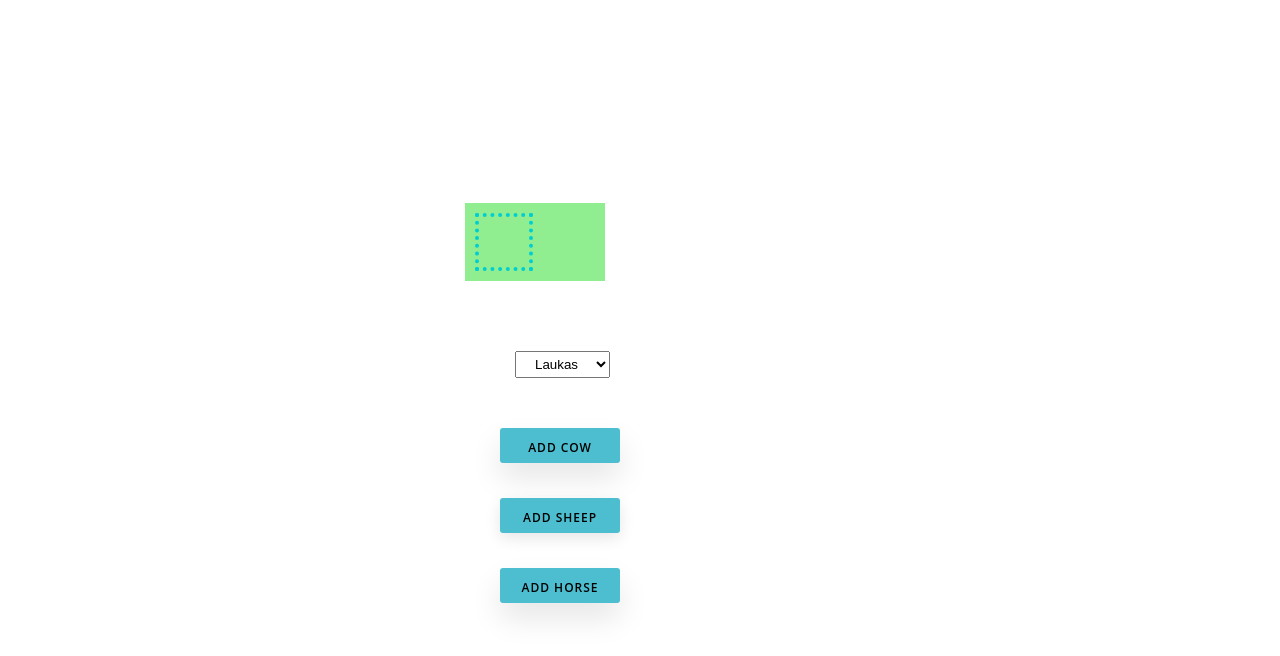
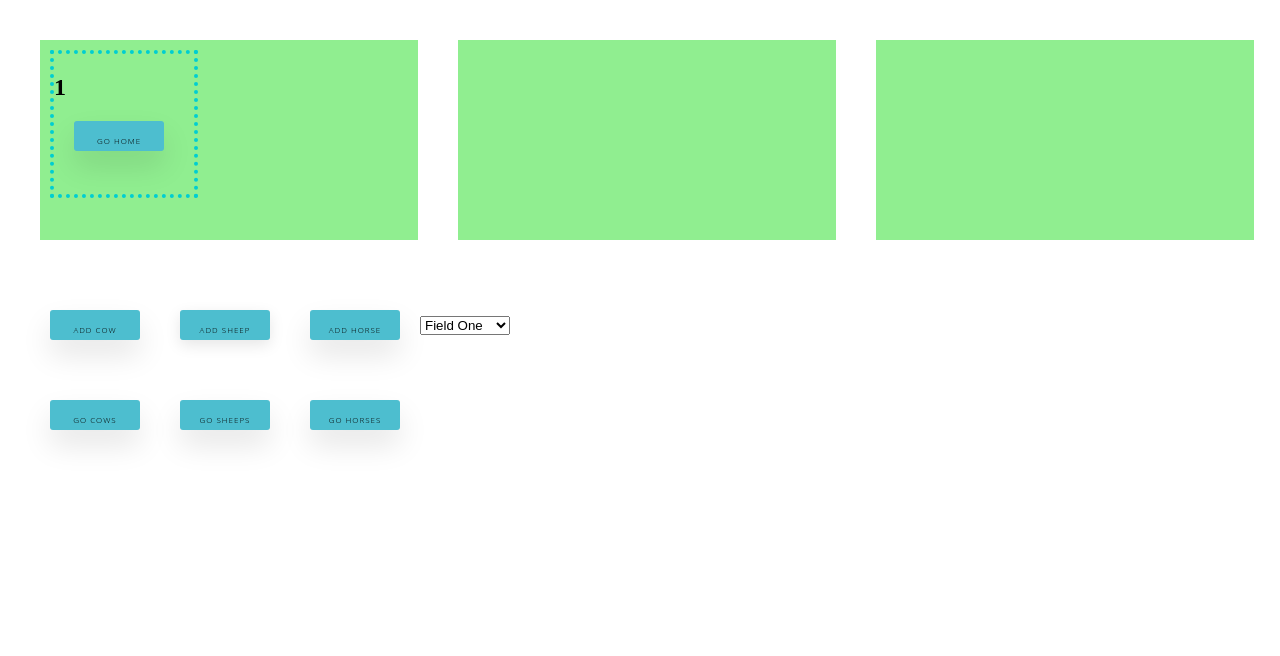
Before and after one commit to Ambera543/testukai, a React (Create React App) app in the folder liutas/: page / in a window 1280 px wide. Both pictures are taken after a click on the button "ADD SHEEP". Shown: the top 656 px of the page. Built offline with nearby package versions, Linux system fonts and the light colour scheme.

Commit message:
klases darbas

```diff
--- a/liutas/src/App.jsx
+++ b/liutas/src/App.jsx
@@ -1,57 +1,144 @@
-import { useState} from "react";
+import { useState, useEffect } from "react";
 import FieldAnimal from "./Components/FieldAnimal";
+import idGenerator from "./Common/idGenerator";
 
 
 function App() {
 
     const [field, setField] = useState([]);
-     const [field2, setField2] = useState([]);
+    const [fieldNamber, setFieldNamber] = useState(1);
+
     const add = (what) => {
         const fieldCopy = field.slice();
-        fieldCopy.push({animal:what});
+        fieldCopy.push({
+            id: idGenerator(),
+            animal: what,
+            field: parseInt(fieldNamber)
+        });
         setField(fieldCopy);
+        localStorage.setItem('animals', JSON.stringify(fieldCopy))
         console.log(fieldCopy);
     }
-    const add1 = (what) => {
-        const fieldCopy2 = field2.slice();
-        fieldCopy2.push({animal:what});
-        setField2(fieldCopy2);
-        console.log(fieldCopy2);
-    }
-    // useEffect(() => {
-    //     console.log('susirenderino')
-    // }, []);
-    const fields = (e, what) => {
-      switch (what) {
-          case 'field1':
-              setField(e.target.value);
-              break;
-          case 'field2':
-              setField2(e.target.value);
-              break;
 
-              default:;
-      }
+     const selectField = e => {
+      setFieldNamber(e.target.value);
   }
 
+  const goHome = (id) => {
+      const fieldCopy = field.slice();
+      const ind = fieldCopy.findIndex(e => e.id === id);
+      fieldCopy.splice(ind, 1);
+      setField(fieldCopy);
+      localStorage.setItem('animals', JSON.stringify(fieldCopy))
+  }
+
+  const groupGoHome = (group) => {
+      const fieldCopy = field.slice();
+      while(true) {
+          const ind = fieldCopy.findIndex(e => e.animal === group);
+          if (ind < 0) {
+              break;
+          }
+          fieldCopy.splice(ind, 1);
+      }
+      setField(fieldCopy);
+      localStorage.setItem('animals', JSON.stringify(fieldCopy))
+  }
+
+  useEffect(() => {
+      const animalsFromStorage = localStorage.getItem('animals');
+      if (null !== animalsFromStorage) {
+          setField(JSON.parse(animalsFromStorage));
+      }
+  }, []);
+
+
     return (
-        <div className="field">
-        <div>
-          {field.map((fieldAnimal, i)=><FieldAnimal key={i} fieldAnimal={fieldAnimal}></FieldAnimal>)}
-        </div>
-        <div>
-          {field2.map((fieldAnimal, i)=><FieldAnimal key={i} fieldAnimal={fieldAnimal}></FieldAnimal>)}
-        </div>
-        <select className="select" onChange={e => fields(e, 'fields')} value={fields}>
-        <option value={field}>Laukas</option>
-        <option value={field2}>Pieva</option>
-        </select>
-        <button onClick={() => add1('cow')}>Add cow</button>
-        <button onClick={() => add1('sheep')}>Add sheep</button>
-        <button onClick={() => add('horse')}>Add horse</button>
-        </div>
+        <>
+            <div className="field">
+                <div className="field__part">
+                    {field.map((fieldAnimal, i) => <FieldAnimal key={i} field={1} fieldAnimal={fieldAnimal} ></FieldAnimal>)}
+                </div>
+                <div className="field__part">
+                    {field.map((fieldAnimal, i) => <FieldAnimal key={i} field={2} fieldAnimal={fieldAnimal} goHome={goHome}></FieldAnimal>)}
+                </div>
+                <div className="field__part">
+                    {field.map((fieldAnimal, i) => <FieldAnimal key={i} field={3} fieldAnimal={fieldAnimal} goHome={goHome}></FieldAnimal>)}
+                </div>
+            </div>
+            <div className="buttons-holder">
+                <button onClick={() => add('cow')}>Add cow</button>
+                <button onClick={() => add('sheep')}>Add sheep</button>
+                <button onClick={() => add('horse')}>Add horse</button>
+                <select value={fieldNamber} onChange={selectField}>
+                    <option value={1}>Field One</option>
+                    <option value={2}>Field Two</option>
+                    <option value={3}>Field Three</option>
+                </select>
+            </div>
+            <div className="buttons-holder">
+                <button onClick={() => groupGoHome('cow')}>Go cows</button>
+                <button onClick={() => groupGoHome('sheep')}>Go sheeps</button>
+                <button onClick={() => groupGoHome('horse')}>Go horses</button>
+            </div>
+        </>
     );
 
 }
 
 export default App;
+
+
+// const ind = fieldCopy.findIndex(e => e.id === id);
+
+// fieldCopy.splice(ind, 1);
+
+// const [field, setField] = useState([]);
+// const [field2, setField2] = useState([]);
+// const add = (what) => {
+//    const fieldCopy = field.slice();
+//    fieldCopy.push({animal:what});
+//    setField(fieldCopy);
+//    console.log(fieldCopy);
+// }
+// const add1 = (what) => {
+//    const fieldCopy2 = field2.slice();
+//    fieldCopy2.push({animal:what});
+//    setField2(fieldCopy2);
+//    console.log(fieldCopy2);
+// }
+// // useEffect(() => {
+// //     console.log('susirenderino')
+// // }, []);
+// const fields = (e, what) => {
+//  switch (what) {
+//      case 'field1':
+//          setField(e.target.value);
+//          break;
+//      case 'field2':
+//          setField2(e.target.value);
+//          break;
+
+//          default:;
+//  }
+// }
+
+// return (
+//    <div className="field">
+//    <div>
+//      {field.map((fieldAnimal, i)=><FieldAnimal key={i} fieldAnimal={fieldAnimal}></FieldAnimal>)}
+//    </div>
+//    <div>
+//      {field2.map((fieldAnimal, i)=><FieldAnimal key={i} fieldAnimal={fieldAnimal}></FieldAnimal>)}
+//    </div>
+//    <select className="select" onChange={e => fields(e, 'fields')} value={fields}>
+//    <option value={field}>Laukas</option>
+//    <option value={field2}>Pieva</option>
+//    </select>
+//    <button onClick={() => add1('cow')}>Add cow</button>
+//    <button onClick={() => add1('sheep')}>Add sheep</button>
+//    <button onClick={() => add('horse')}>Add horse</button>
+//    </div>
+// );
+
+// }
--- /dev/null
+++ b/liutas/src/Common/idGenerator.js
@@ -0,0 +1,12 @@
+const idGenerator = () => {
+    let id = localStorage.getItem('lastId');
+    if (null === id) {
+        localStorage.setItem('lastId', 1);
+        return 1;
+    }
+    id = parseInt(id);
+    id++;
+    localStorage.setItem('lastId', id);
+    return id;
+}
+export default idGenerator
--- a/liutas/src/Components/FieldAnimal.jsx
+++ b/liutas/src/Components/FieldAnimal.jsx
@@ -1,21 +1,27 @@
-function FieldAnimal({ fieldAnimal }) {
+function FieldAnimal({ fieldAnimal, field, goHome }) {
 
 
-    if ('cow' === fieldAnimal.animal) {
+    if (field === fieldAnimal.field && 'cow' === fieldAnimal.animal) {
         return (
-            <div className="cow">
+            <div className="cow" onClick={() => goHome(fieldAnimal.id)}>
+                <h2>{fieldAnimal.id}</h2>
+                <button onClick={goHome}>Go Home</button>
             </div>
         );
     }
-    else if ('sheep' === fieldAnimal.animal) {
+    else if (field === fieldAnimal.field && 'sheep' === fieldAnimal.animal) {
         return (
-            <div className="sheep">
+            <div className="sheep" onClick={() => goHome(fieldAnimal.id)}>
+                <h2>{fieldAnimal.id}</h2>
+                <button onClick={goHome}>Go Home</button>
             </div>
         );
     }
-    else if ('horse' === fieldAnimal.animal) {
+    else if (field === fieldAnimal.field && 'horse' === fieldAnimal.animal) {
         return (
-            <div className="horse">
+            <div className="horse" onClick={() => goHome(fieldAnimal.id)}>
+                <h2>{fieldAnimal.id}</h2>
+                <button onClick={goHome}>Go Home</button>
             </div>
         );
     }
--- a/liutas/src/index.scss
+++ b/liutas/src/index.scss
@@ -1,12 +1,12 @@
 @import "App.scss";
 body {
-  margin: 0;
-  display: flex;
+  margin: 10px;
+  display: inline-block;
   justify-content: center;
   align-items: center;
   height: 100vh;
   width: 100vw;
-  // flex-direction: column-reverse;
+  flex-direction: column-reverse;
 }
 
 .blue-square {
@@ -78,12 +78,12 @@ h1 {
 button {
   display: block;
   font-family: "Open Sans", Helvetica, Arial, sans-serif;
-  font-weight: 600;
+  font-weight: 300;
   text-transform: uppercase;
-  font-size: 0.75em;
+  font-size: 0.5em;
   letter-spacing: 1px;
-  height: 35px;
-  width: 120px;
+  height: 30px;
+  width: 90px;
   line-height: 38px;
   overflow: hidden;
   background: #4dbecf;
@@ -92,7 +92,7 @@ button {
   border: 0;
   cursor: pointer;
   transition: all 0.3s ease;
-  margin: 35px;
+  margin: 20px;
   &:hover,
   &:focus {
     box-shadow: 0 5px 15px rgba(black, 0.1);
@@ -208,33 +208,55 @@ button {
   }
 }
 .field {
-  width: 40%;
+  width: 100%;
   box-sizing: border-box;
-  float: left;
-  div {
+  display: flex;
+  justify-content: flex-start;
+  align-items: flex-start;
+  padding: 10px;
+  &__part {
       background-color: lightgreen;
-      margin: 20px 0;
+      margin: 20px;
       display: flex;
       justify-content: flex-start;
       align-items: flex-start;
       flex-wrap: wrap;
+      min-width: 200px;
+      min-height: 200px;
+      width: 30%;
+      box-sizing: border-box;
       .cow {
-          height: 50px;
-          width: 50px;
+          height: 140px;
+          width: 140px;
           border-radius: 50%;
           border: 4px dotted deeppink;
           margin: 10px;
       }
       .sheep {
-          height: 50px;
-          width: 50px;
+          height: 140px;
+          width: 140px;
           border: 4px dotted darkturquoise;
           margin: 10px;
       }
       .horse {
-        border-left: 4px dotted green;
-        height: 50px;
-        margin: 10px;
+          height: 100px;
+          width: 100px;
+          border: 4px dotted darkorchid;
+          margin: 20px;
+          transform: rotate(45deg);
+          h2{
+            transform: rotate(-45deg)
+          }
+          button{
+            transform: rotate(-45deg)
+          }
       }
   }
-  }
+}
+
+.buttons-holder {
+  margin: 20px;
+  display: flex;
+  justify-content: flex-start;
+  align-items: center;
+}
```
